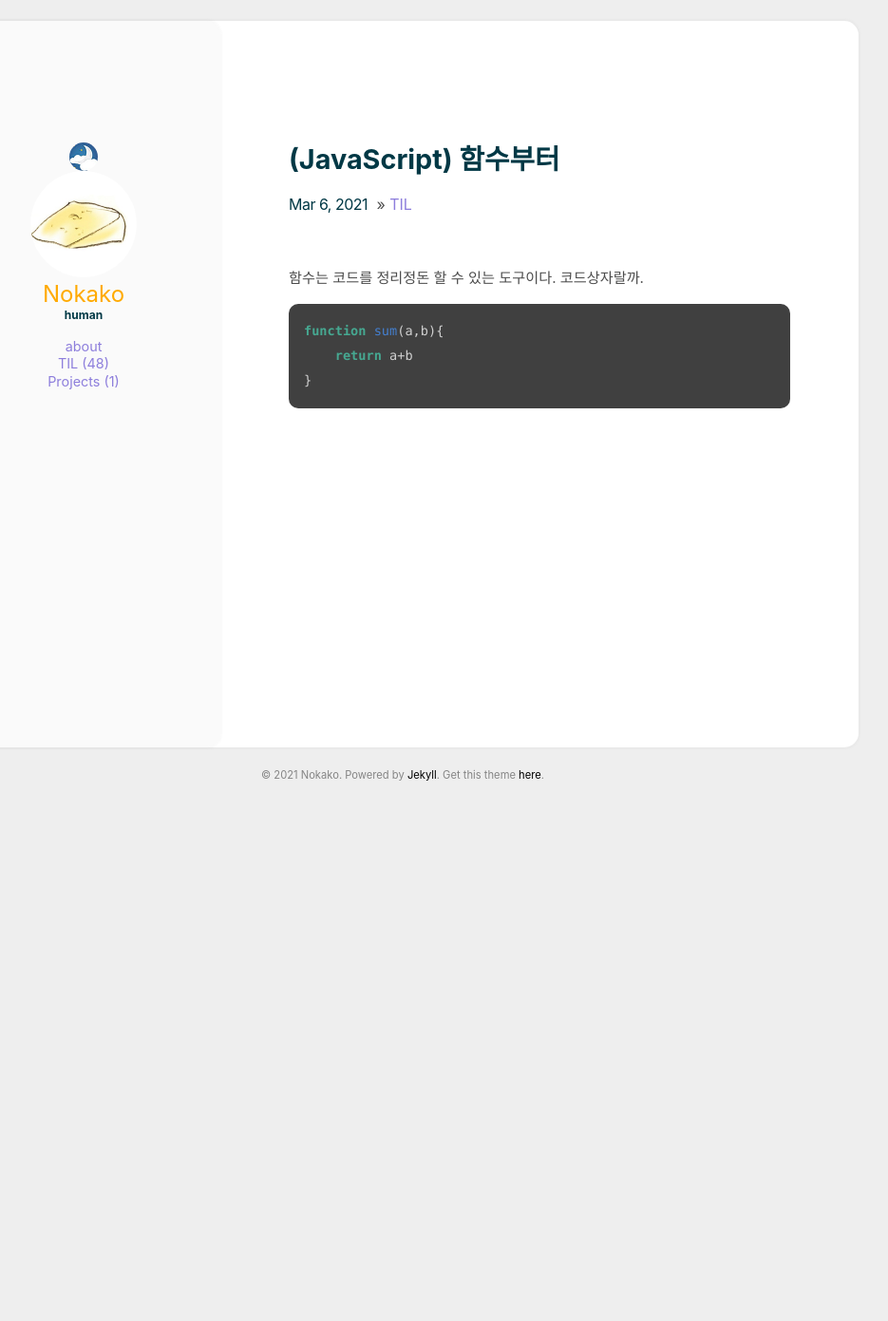
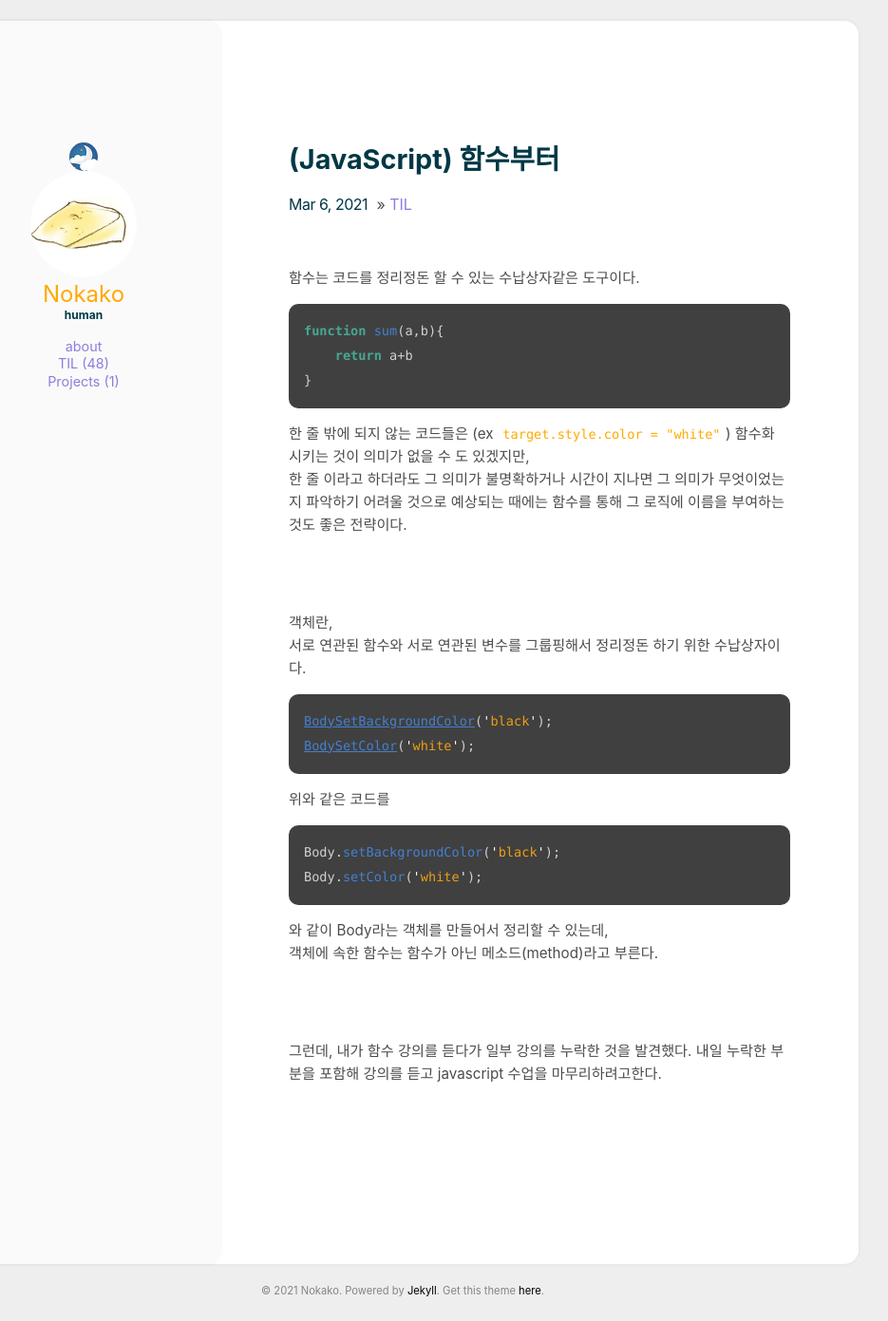
Before and after one commit to Nokako/Nokako.github.io, a Jekyll site: the page built from _posts/2021-03-06-49.md, in a window 1280 px wide. Shown: the whole page at 95% size, without its empty margins (216-1151 px from the left). Built offline with Jekyll 4.4.1, drawn with Linux system fonts in a browser that asks for light colours; before the commit the page ends 922 px from its top, so only the background shows below that.

Commit message:
TIL수정

````diff
--- a/_posts/2021-03-06-49.md
+++ b/_posts/2021-03-06-49.md
@@ -4,10 +4,37 @@ categories: [TIL]
 comments: true
 ---
 
-함수는 코드를 정리정돈 할 수 있는 도구이다. 코드상자랄까.
+함수는 코드를 정리정돈 할 수 있는 수납상자같은 도구이다.
 
 ```javascript
 function sum(a,b){
     return a+b
 }
 ```
+
+한 줄 밖에 되지 않는 코드들은 (ex `target.style.color = "white"`) 함수화 시키는 것이 의미가 없을 수 도 있겠지만,
+한 줄 이라고 하더라도 그 의미가 불명확하거나 시간이 지나면 그 의미가 무엇이었는지 파악하기 어려울 것으로 예상되는 때에는 함수를 통해 그 로직에 이름을 부여하는 것도 좋은 전략이다.
+
+<br>
+<br>
+
+객체란,
+서로 연관된 함수와 서로 연관된 변수를 그룹핑해서 정리정돈 하기 위한 수납상자이다.
+
+```javascript
+BodySetBackgroundColor('black');
+BodySetColor('white');
+```
+위와 같은 코드를
+```javascript
+Body.setBackgroundColor('black');
+Body.setColor('white');
+```
+와 같이 Body라는 객체를 만들어서 정리할 수 있는데,
+객체에 속한 함수는 함수가 아닌 메소드(method)라고 부른다.
+
+<br>
+<br>
+
+그런데, 내가 함수 강의를 듣다가 일부 강의를 누락한 것을 발견했다.
+내일 누락한 부분을 포함해 강의를 듣고 javascript 수업을 마무리하려고한다.
````
